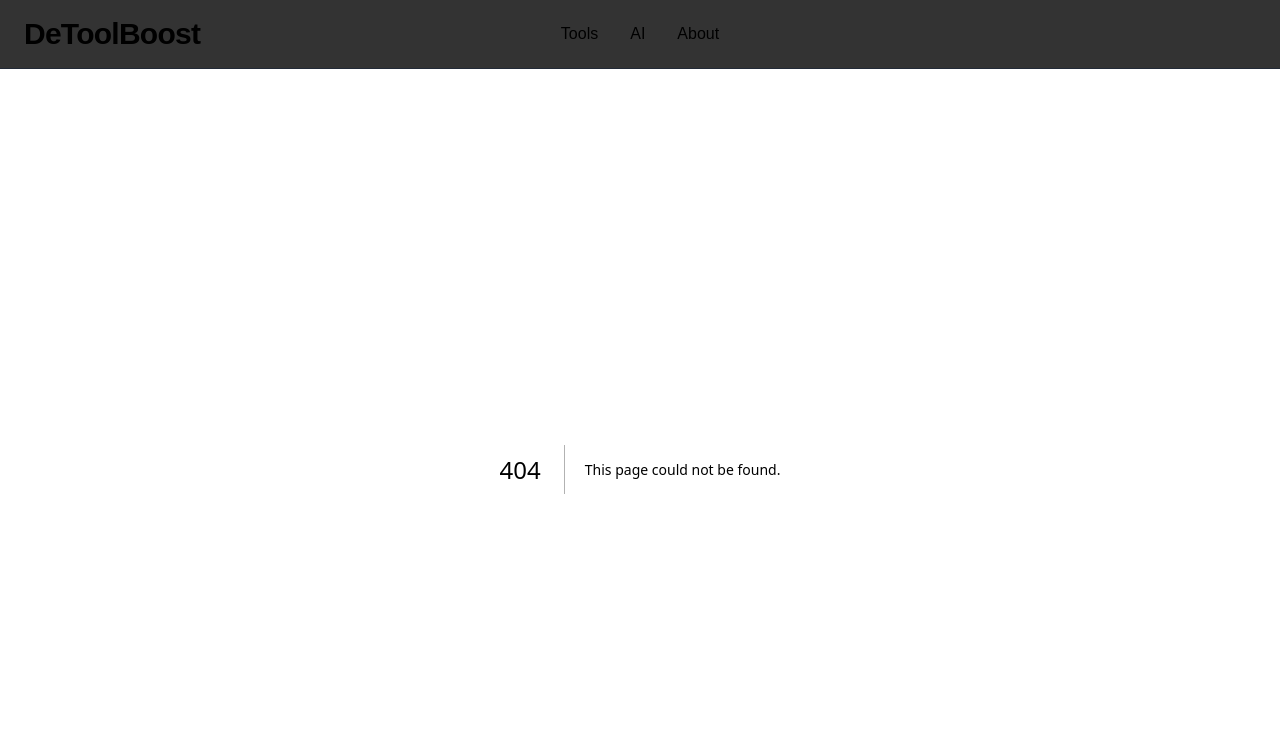
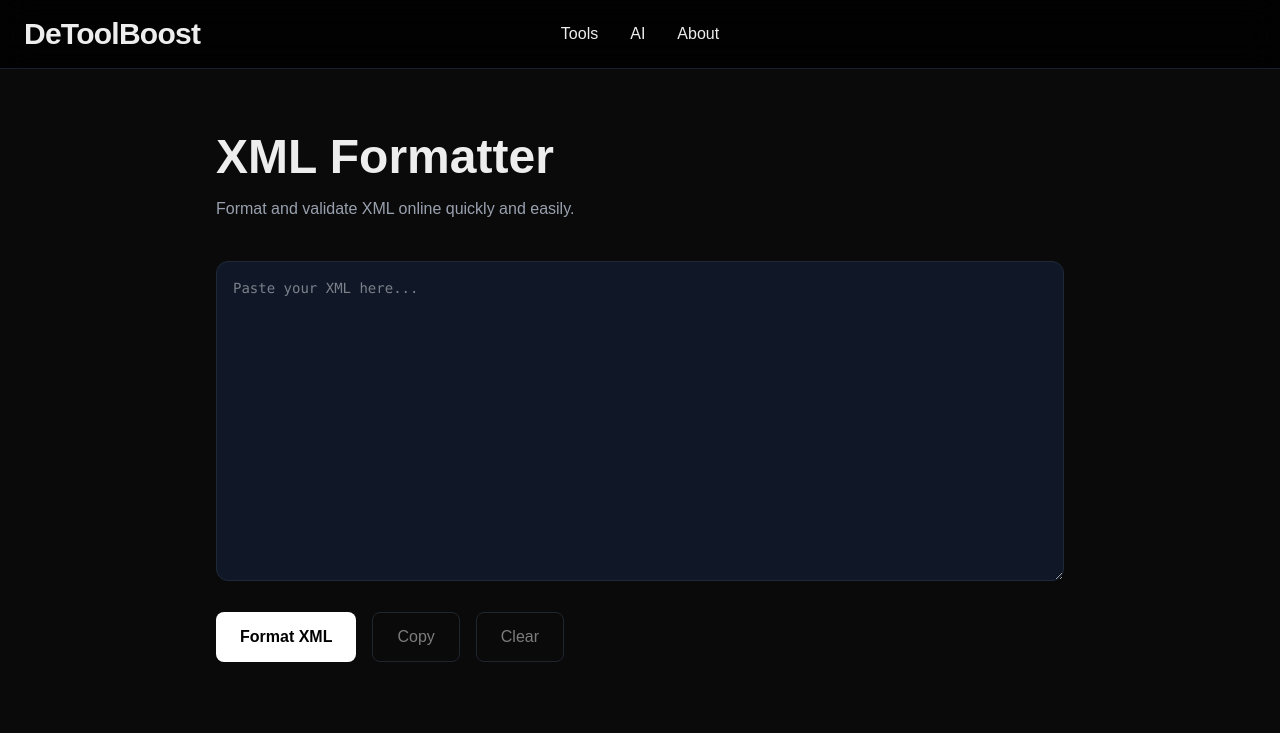
Before and after one commit to micky00x1-beep/devtools-next, a Next.js app: page /tools/xml-formatter in a window 1280 px wide. Before the commit this address had no page. Shown: the top 733 px of the page. Built offline with nearby package versions, Linux system fonts and the light colour scheme.

Commit message:
feat: add XML formatter tool

```diff
--- /dev/null
+++ b/src/app/tools/xml-formatter/layout.tsx
@@ -0,0 +1,15 @@
+import type { Metadata } from "next";
+
+export const metadata: Metadata = {
+  title: "XML Formatter",
+  description:
+    "Format and validate XML online with a fast and easy-to-use developer tool.",
+};
+
+export default function XmlFormatterLayout({
+  children,
+}: Readonly<{
+  children: React.ReactNode;
+}>) {
+  return children;
+}
--- /dev/null
+++ b/src/app/tools/xml-formatter/page.tsx
@@ -0,0 +1,191 @@
+"use client";
+
+import { useState } from "react";
+import ToolLayout from "@/components/common/ToolLayout";
+
+function formatXml(xml: string): string {
+  const parser = new DOMParser();
+  const document = parser.parseFromString(xml, "application/xml");
+
+  const parserError = document.querySelector("parsererror");
+
+  if (parserError) {
+    throw new Error("Invalid XML");
+  }
+
+  const serializer = new XMLSerializer();
+  const serialized = serializer.serializeToString(document);
+
+  let formatted = "";
+  let indent = 0;
+
+  const nodes = serialized
+    .replace(/>\s*</g, "><")
+    .replace(/</g, "\n<")
+    .trim()
+    .split("\n");
+
+  nodes.forEach((node) => {
+    const trimmedNode = node.trim();
+
+    if (!trimmedNode) return;
+
+    if (trimmedNode.startsWith("</")) {
+      indent = Math.max(indent - 1, 0);
+    }
+
+    formatted += `${"  ".repeat(indent)}${trimmedNode}\n`;
+
+    if (
+      trimmedNode.startsWith("<") &&
+      !trimmedNode.startsWith("</") &&
+      !trimmedNode.startsWith("<?") &&
+      !trimmedNode.startsWith("<!")
+    ) {
+      const isSelfClosing = trimmedNode.endsWith("/>");
+      const hasClosingTag = trimmedNode.includes("</");
+
+      if (!isSelfClosing && !hasClosingTag) {
+        indent += 1;
+      }
+    }
+  });
+
+  return formatted.trim();
+}
+
+export default function XmlFormatterPage() {
+  const [input, setInput] = useState("");
+  const [output, setOutput] = useState("");
+  const [error, setError] = useState("");
+  const [copied, setCopied] = useState(false);
+  const [copyError, setCopyError] = useState(false);
+
+  function handleFormat() {
+    if (!input.trim()) {
+      setOutput("");
+      setError("Please enter XML to format.");
+      setCopied(false);
+      setCopyError(false);
+      return;
+    }
+
+    try {
+      const formatted = formatXml(input);
+
+      setOutput(formatted);
+      setError("");
+      setCopied(false);
+      setCopyError(false);
+    } catch {
+      setOutput("");
+      setError("The provided XML is not valid.");
+      setCopied(false);
+      setCopyError(false);
+    }
+  }
+
+  async function copyToClipboard() {
+    if (!output) return;
+
+    try {
+      await navigator.clipboard.writeText(output);
+
+      setCopied(true);
+      setCopyError(false);
+
+      setTimeout(() => {
+        setCopied(false);
+      }, 2000);
+    } catch {
+      setCopied(false);
+      setCopyError(true);
+    }
+  }
+
+  function clearFields() {
+    setInput("");
+    setOutput("");
+    setError("");
+    setCopied(false);
+    setCopyError(false);
+  }
+
+  return (
+    <ToolLayout
+      title="XML Formatter"
+      description="Format and validate XML online quickly and easily."
+    >
+      <div className="space-y-6">
+        <textarea
+          value={input}
+          onChange={(event) => {
+            setInput(event.target.value);
+            setError("");
+            setCopied(false);
+            setCopyError(false);
+          }}
+          placeholder="Paste your XML here..."
+          aria-label="XML input"
+          spellCheck={false}
+          className="h-80 w-full resize-y rounded-xl border border-gray-800 bg-gray-900 p-4 font-mono text-sm text-gray-200 outline-none transition focus:border-violet-500 focus:ring-2 focus:ring-violet-500/20"
+        />
+
+        <div className="flex flex-wrap gap-4">
+          <button
+            type="button"
+            onClick={handleFormat}
+            className="rounded-lg bg-white px-6 py-3 font-semibold text-black transition-all hover:scale-105 hover:bg-gray-200 focus:outline-none focus:ring-2 focus:ring-violet-500"
+          >
+            Format XML
+          </button>
+
+          <button
+            type="button"
+            onClick={copyToClipboard}
+            disabled={!output}
+            className="rounded-lg border border-gray-700 px-6 py-3 transition-all hover:bg-gray-800 focus:outline-none focus:ring-2 focus:ring-violet-500 disabled:cursor-not-allowed disabled:opacity-50 disabled:hover:bg-transparent"
+          >
+            Copy
+          </button>
+
+          <button
+            type="button"
+            onClick={clearFields}
+            disabled={!input && !output}
+            className="rounded-lg border border-gray-700 px-6 py-3 transition-all hover:bg-gray-800 focus:outline-none focus:ring-2 focus:ring-violet-500 disabled:cursor-not-allowed disabled:opacity-50 disabled:hover:bg-transparent"
+          >
+            Clear
+          </button>
+        </div>
+
+        <div aria-live="polite" className="min-h-6">
+          {error && <p className="font-medium text-red-400">{error}</p>}
+
+          {copied && (
+            <p className="font-medium text-green-500">
+              XML copied to clipboard.
+            </p>
+          )}
+
+          {copyError && (
+            <p className="font-medium text-red-400">
+              Unable to copy the XML. Please copy it manually.
+            </p>
+          )}
+        </div>
+
+        <pre
+          aria-label="Formatted XML output"
+          className="min-h-80 max-h-[32rem] overflow-auto whitespace-pre-wrap break-words rounded-xl border border-gray-800 bg-gray-950 p-4 font-mono text-sm text-gray-200"
+        >
+          {output || (
+            <span className="text-gray-500">
+              Formatted XML will appear here.
+            </span>
+          )}
+        </pre>
+      </div>
+    </ToolLayout>
+  );
+}
--- a/src/data/tools.ts
+++ b/src/data/tools.ts
@@ -41,4 +41,9 @@ export const tools: Tool[] = [
     description: "Generate secure SHA hashes from text.",
     href: "/tools/hash-generator",
   },
+  {
+    title: "XML Formatter",
+    description: "Format and validate XML files.",
+    href: "/tools/xml-formatter",
+  },
 ];
```
